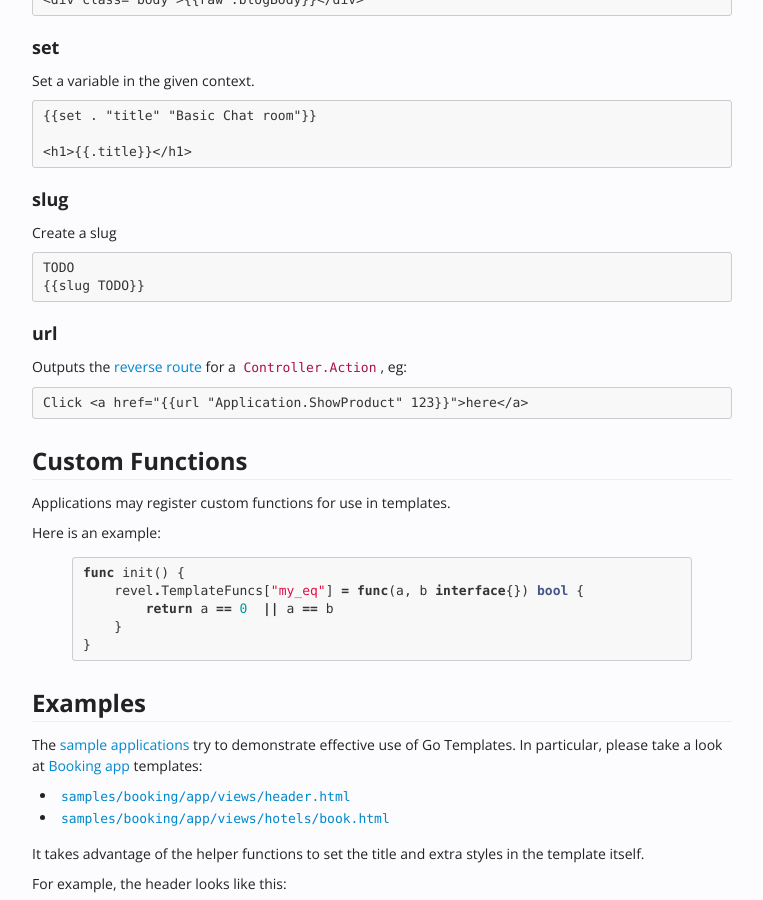
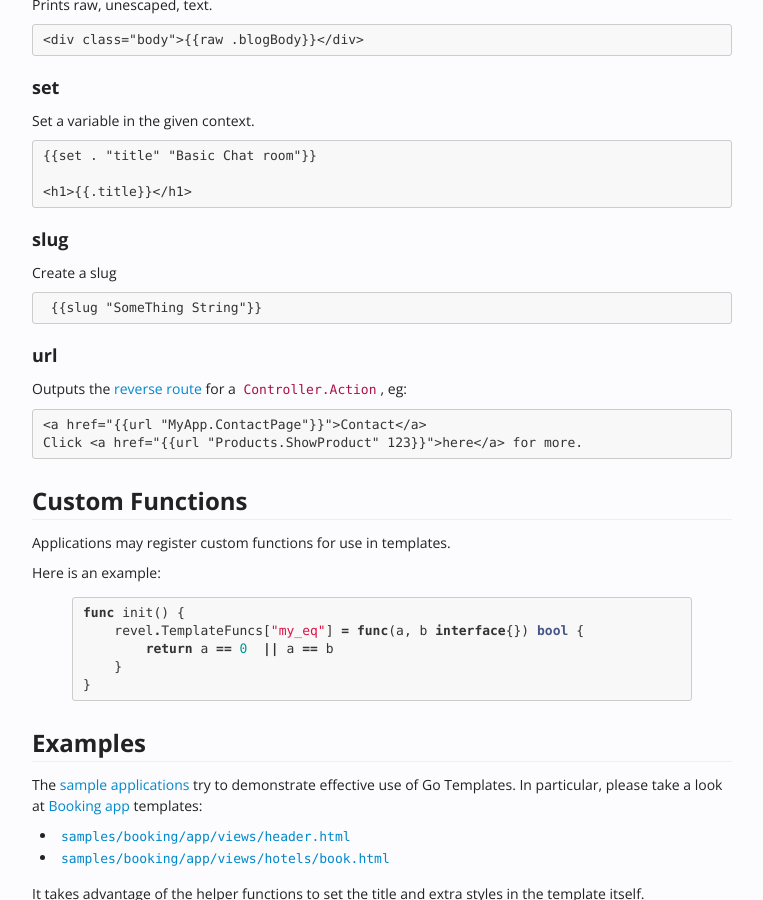
Before and after one commit to revel/revel.github.io, a Jekyll site: the page built from manual/templates.md, in a window 1280 px wide and 900 px high, scrolled down 3195 px. Shown: the whole window, without its empty margins (298-1061 px from the left). Built offline with Jekyll 4.4.1, drawn with Linux system fonts in a browser that asks for light colours; some of the changed text lies outside the part shown.

Commit message:
template tags

```diff
--- a/manual/templates.md
+++ b/manual/templates.md
@@ -93,9 +93,9 @@ Add a variable to an array, or create an array; in the given context.
 Assists in constructing a HTML checkbox `input` element, eg:
 
 {% raw %}
-      TODO
-      {{checkbox $name $value }}
-
+    {{with $checkboxField := field "testField" .}}
+        {{checkbox $checkboxField "someValue"}}
+    {{end}}
 {% endraw %}
 
 
@@ -284,9 +284,7 @@ Set a variable in the given context.
  Create a slug
 
 {% raw %}
-    TODO
-    {{slug TODO}}
-
+     {{slug "SomeThing String"}}
 {% endraw %}
 
 
@@ -300,7 +298,8 @@ Outputs the [reverse route](routing.html#ReverseRouting) for a `Controller.Actio
 
 {% raw %}
 
-    Click <a href="{{url "Application.ShowProduct" 123}}">here</a>
+    <a href="{{url "MyApp.ContactPage"}}">Contact</a>
+    Click <a href="{{url "Products.ShowProduct" 123}}">here</a> for more.
 
 {% endraw %}
 
```
Also changed, not shown: other parts of manual/templates.md (+1 -1 lines).
